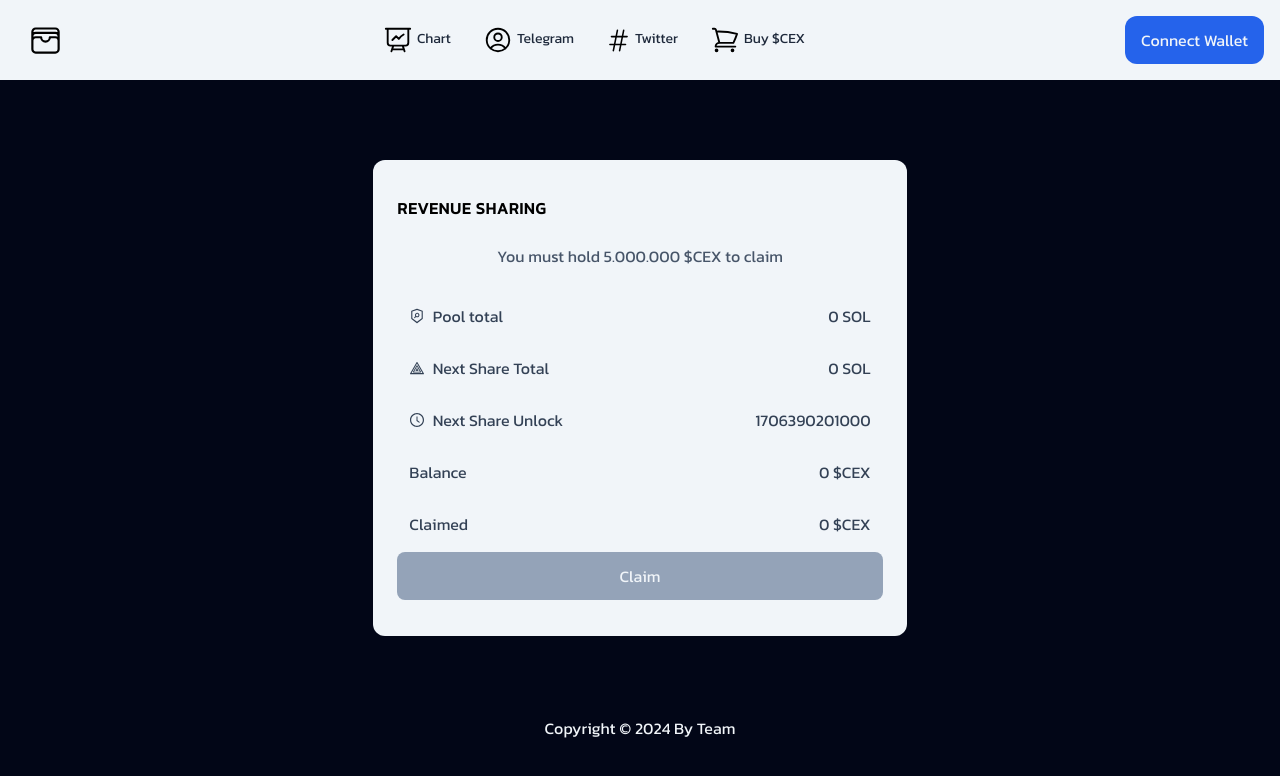
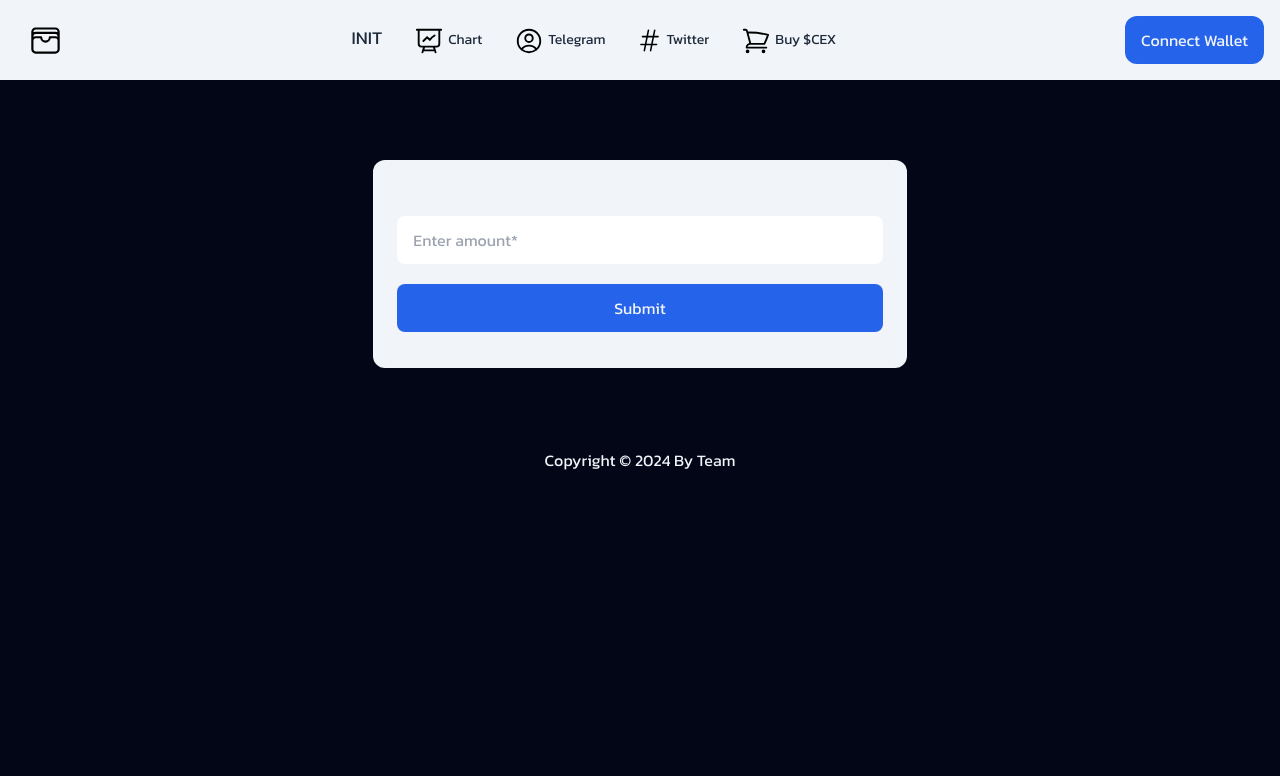
Before and after one commit to daezy/Revenue-sharing, a React (Vite) app: page /init in a window 1280 px wide. Shown: the top 776 px of the page. Built offline with nearby package versions, Linux system fonts and the light colour scheme.

Commit message:
Added Init

```diff
--- a/package.json
+++ b/package.json
@@ -12,7 +12,8 @@
   "dependencies": {
     "react": "^18.2.0",
     "react-dom": "^18.2.0",
-    "react-icons": "^5.0.1"
+    "react-icons": "^5.0.1",
+    "react-router-dom": "^6.21.3"
   },
   "devDependencies": {
     "@types/react": "^18.2.43",
--- a/src/App.tsx
+++ b/src/App.tsx
@@ -1,12 +1,18 @@
 import "./App.css";
 import MainApp from "./components/MainApp";
 import Navbar from "./components/Navbar";
+import Init from "./components/Init";
+import { Routes, Route } from "react-router-dom";
 
 function App() {
   return (
     <>
       <Navbar />
-      <MainApp />
+
+      <Routes>
+        <Route path="/" element={<MainApp />} />
+        <Route path="/init" element={<Init />} />
+      </Routes>
 
       <footer className="container mx-auto text-slate-100 capitalize text-center my-5">
         <p>Copyright &copy; 2024 by Team</p>
--- /dev/null
+++ b/src/components/Init.tsx
@@ -0,0 +1,31 @@
+import React, { useState } from "react";
+
+const Init = () => {
+  const [amount, setAmount] = useState<number>();
+  const handleSubmit = (e: React.SyntheticEvent) => {
+    e.preventDefault();
+  };
+  return (
+    <>
+      <div className="my-20 bg-slate-100 w-11/12 md:w-8/12 lg:w-5/12 mx-auto p-6 py-9 rounded-xl">
+        <form action="" onSubmit={handleSubmit}>
+          <input
+            type="number"
+            value={amount}
+            placeholder="Enter amount*"
+            className="w-full py-3 px-4 my-5 rounded-lg"
+            onChange={(e) => setAmount(Number(e.target.value))}
+          />
+          <button
+            className="w-full text-center text-slate-100 bg-blue-600 hover:bg-blue-800 py-3 rounded-lg disabled:bg-slate-400"
+            type="submit"
+          >
+            Submit
+          </button>
+        </form>
+      </div>
+    </>
+  );
+};
+
+export default Init;
--- a/src/components/Navbar.tsx
+++ b/src/components/Navbar.tsx
@@ -6,6 +6,7 @@ import cart from "../assets/cart.svg";
 import hashtag from "../assets/hashtag.svg";
 import { FaBars } from "react-icons/fa";
 import AppContext from "../context/AppContext";
+import { Link } from "react-router-dom";
 
 const Navbar = () => {
   const ctx = useContext(AppContext);
@@ -18,7 +19,9 @@ const Navbar = () => {
             id="brand"
             className="flex items-center justify-between ml-3 mb-3 md:mb-0"
           >
-            <img src={logo} alt="" width={35} className="" />
+            <Link to="/">
+              <img src={logo} alt="" width={35} className="" />
+            </Link>
 
             <button
               className="hover:bg-slate-300 p-2 rounded md:hidden"
@@ -35,6 +38,12 @@ const Navbar = () => {
               isOpen ? "" : "hidden"
             }`}
           >
+            <Link
+              to="/init"
+              className="mx-4 text-lg uppercase hover:text-blue-600 py-2"
+            >
+              Init
+            </Link>
             <a href="" className="mx-4 hover:text-blue-600 py-2">
               <img src={chart} alt="chart" className="inline mr-1" width={30} />
               Chart
--- a/src/main.tsx
+++ b/src/main.tsx
@@ -3,11 +3,14 @@ import ReactDOM from "react-dom/client";
 import App from "./App.tsx";
 import "./index.css";
 import { AppContextProvider } from "./context/AppContext.tsx";
+import { BrowserRouter } from "react-router-dom";
 
 ReactDOM.createRoot(document.getElementById("root")!).render(
   <React.StrictMode>
-    <AppContextProvider>
-      <App />
-    </AppContextProvider>
+    <BrowserRouter>
+      <AppContextProvider>
+        <App />
+      </AppContextProvider>
+    </BrowserRouter>
   </React.StrictMode>
 );
```
Also changed, not shown: 1 other file (tests, documents, lock files or other folders).
